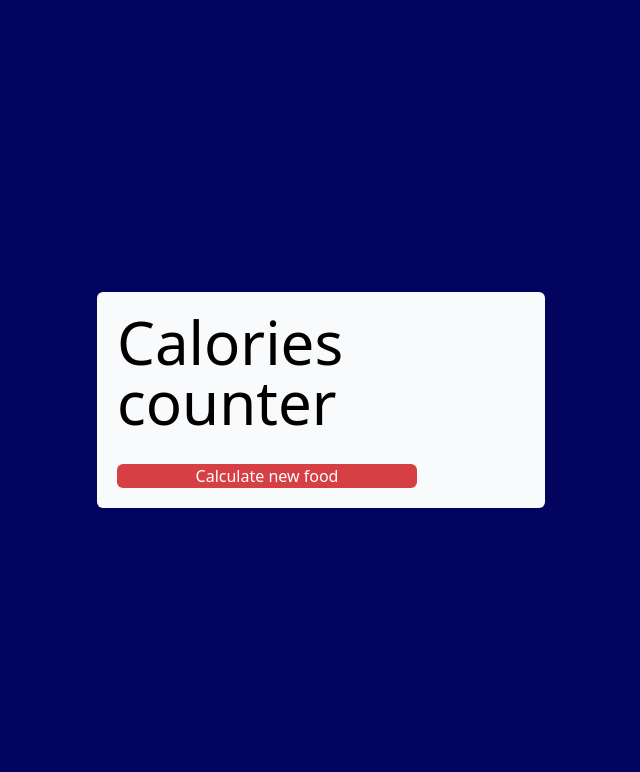
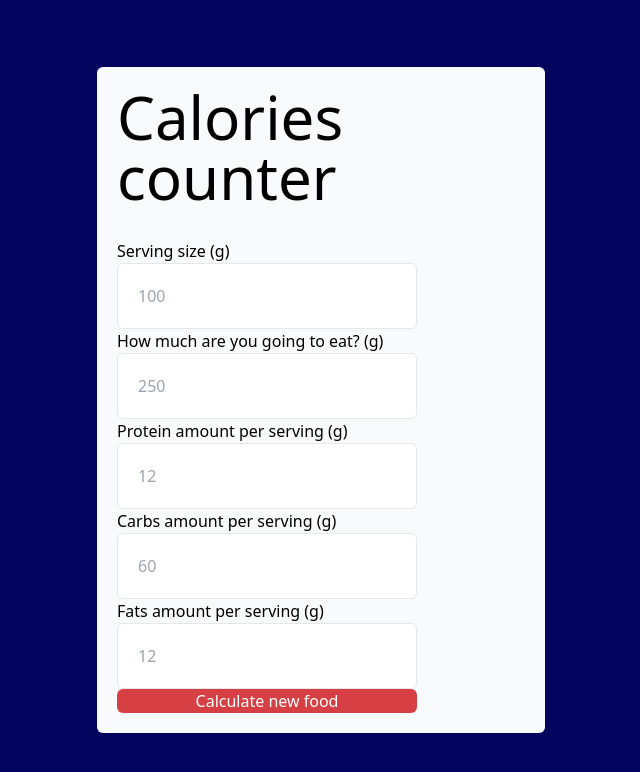
Before and after one commit to lftdev/kcal-counter, a website built with Vite: page index.html in a window 1280 px wide. Shown: the whole page, without its empty margins (319-959 px from the left). Built offline with nearby package versions, Linux system fonts and the light colour scheme.

Commit message:
Add number inputs

```diff
--- a/index.html
+++ b/index.html
@@ -14,6 +14,26 @@
           <h1 class="text-6xl">Calories counter</h1>
         </header>
         <form class="flex flex-col max-w-[300px]">
+          <label class="flex flex-col">
+            Serving size (g)
+            <input class="p-5 border rounded-md" type="number" placeholder="100">
+          </label>
+          <label class="flex flex-col">
+            How much are you going to eat? (g)
+            <input class="p-5 border rounded-md" type="number" placeholder="250">
+          </label>
+          <label class="flex flex-col">
+            Protein amount per serving (g)
+            <input class="p-5 border rounded-md" type="number" placeholder="12">
+          </label>
+          <label class="flex flex-col">
+            Carbs amount per serving (g)
+            <input class="p-5 border rounded-md" type="number" placeholder="60">
+          </label>
+          <label class="flex flex-col">
+            Fats amount per serving (g)
+            <input class="p-5 border rounded-md" type="number" placeholder="12">
+          </label>
           <input type="submit" value="Calculate new food" class="bg-[#D64045] text-white rounded-md">
         </form>
       </main>
```
